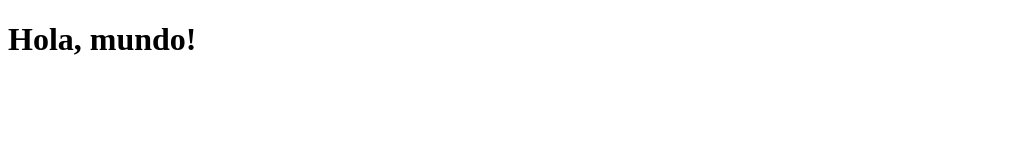
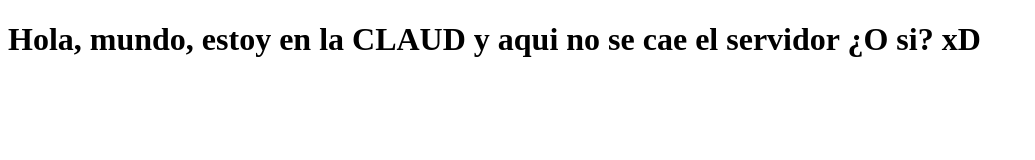
Before and after one commit to Miguel-JimenezMartinez/AWS, a plain HTML site: page AWS_DEP.html in a window 1280 px wide. Shown: the whole page, without its empty margins (0-1035 px from the left). Drawn offline with Linux system fonts and the light colour scheme.

Commit message:
Update AWS_DEP.html

```diff
--- a/AWS_DEP.html
+++ b/AWS_DEP.html
@@ -9,6 +9,6 @@
 	</style>
 </head>
 <body>
-	<h1>Hola, mundo!</h1>
+	<h1>Hola, mundo, estoy en la CLAUD y aqui no se cae el servidor ¿O si? xD</h1>
 </body>
 </html>
```
